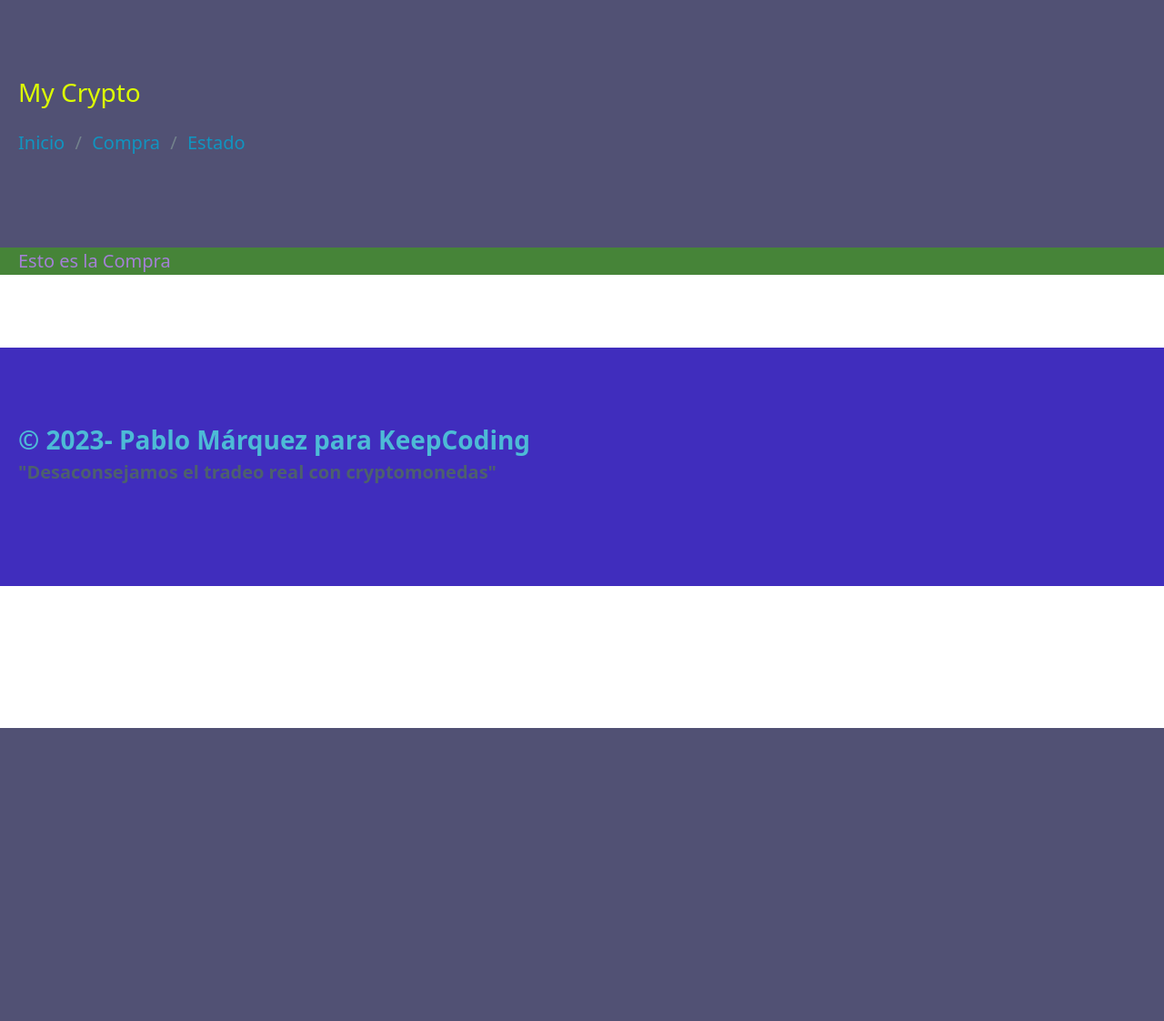
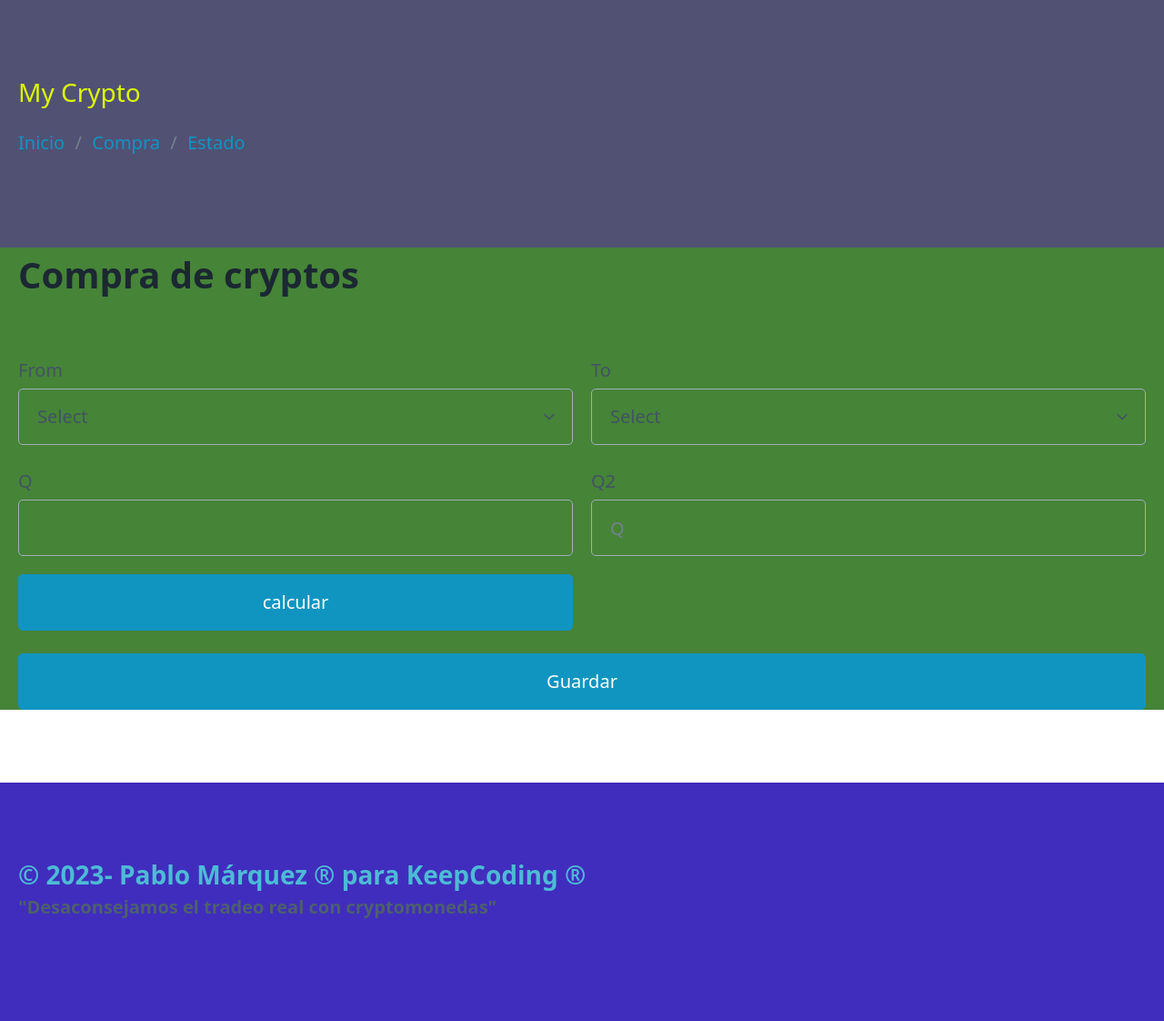
Before and after one commit to Pablomarke/myCrypto, a Flask app: page /purchase in a window 1280 px wide. Shown: the whole page at 91% size. Before the commit the page ends 800 px from the top, so only its background shows below. Run offline with Flask 3, Linux system fonts and the light colour scheme; parts of the project's set-up code (start-up, migrations or seed data) failed here and were passed over.

Commit message:
Previo pagina compra

```diff
--- a/Desktop/my_Crypto/my_Crypto/templates/base.html
+++ b/Desktop/my_Crypto/my_Crypto/templates/base.html
@@ -31,7 +31,7 @@
 
         <footer>
             <div class="container-fluid">
-                &copy; 2023- Pablo Márquez para KeepCoding
+                &copy; 2023- Pablo Márquez &#174 para KeepCoding &#174
                 <h6>"Desaconsejamos el tradeo real con cryptomonedas"</h6>
             </div>
         </footer>
--- a/Desktop/my_Crypto/my_Crypto/templates/compra.html
+++ b/Desktop/my_Crypto/my_Crypto/templates/compra.html
@@ -1,6 +1,48 @@
 {% extends 'base.html' %}
 
 {% block section %}
-Esto es la Compra
+<form>
+    <h1>Compra de cryptos</h1>
+    <div class="grid">
+      <!-- Markup example 1: input is inside label -->
+      <label for="from">
+        From
+        <select>
+            <option value="" disabled selected>Select</option>
+            <option>…</option>
+          </select>
+      </label>
+
+      <label for="from">
+        To
+        <select>
+         <option value="" disabled selected>Select</option>
+         <option>…</option>
+       </select>
+      </label>
+
+
+
+    </div>
+    <div class="grid">
+        <label for="Q">
+            Q
+            <input type="number" id="quantity" name="quantity">
+            <button type="submit">calcular</button>
+          </label>
+
+     <label for="Q">
+       Q2
+       <input type="text" id="lastname" name="lastname" placeholder="Q" required>
+     </label>
+
+   </div>
+
+
+    <!-- Button -->
+    <button type="submit">Guardar</button>
+
+  </form>
+
 
 {% endblock %}
--- a/Desktop/my_Crypto/my_Crypto/templates/estado.html
+++ b/Desktop/my_Crypto/my_Crypto/templates/estado.html
@@ -1,6 +1,5 @@
 {% extends 'base.html' %}
 
 {% block section %}
-Esto es el estado
-
+esto es el estado
 {% endblock %}
```
